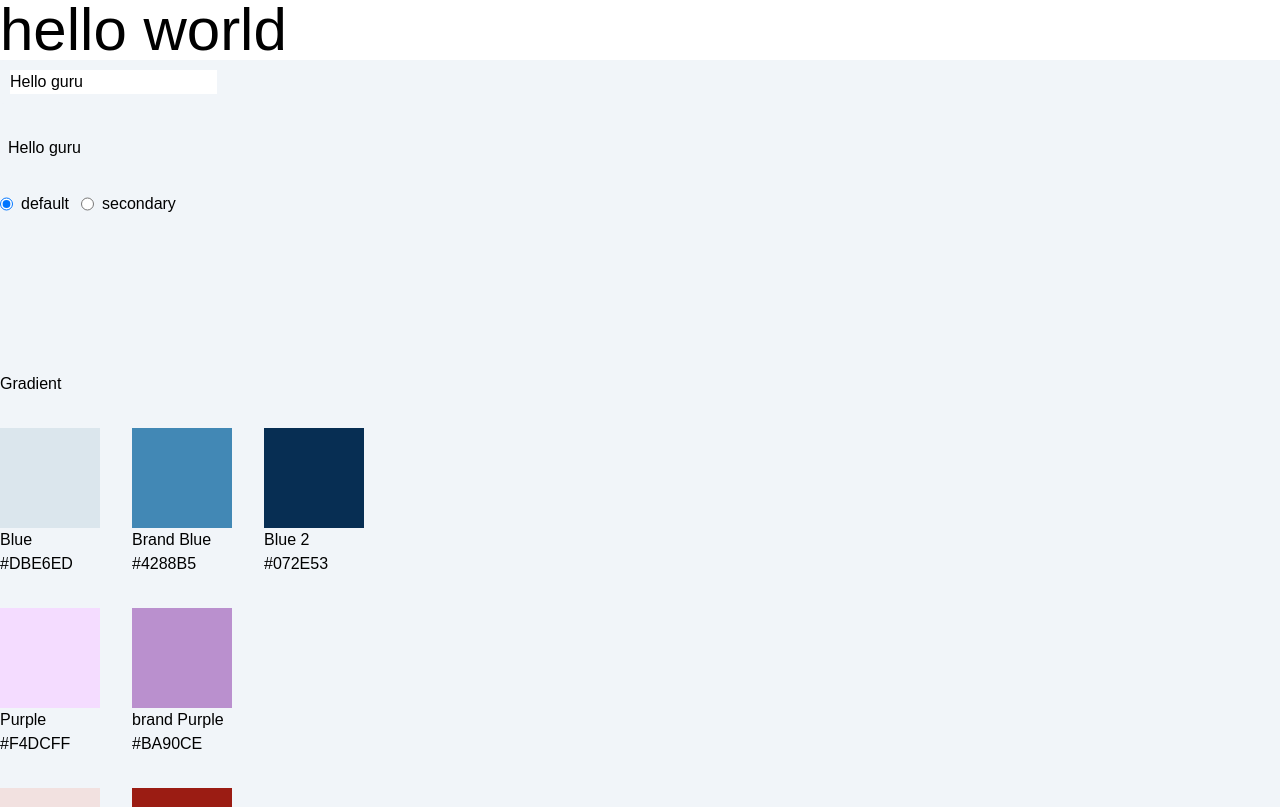
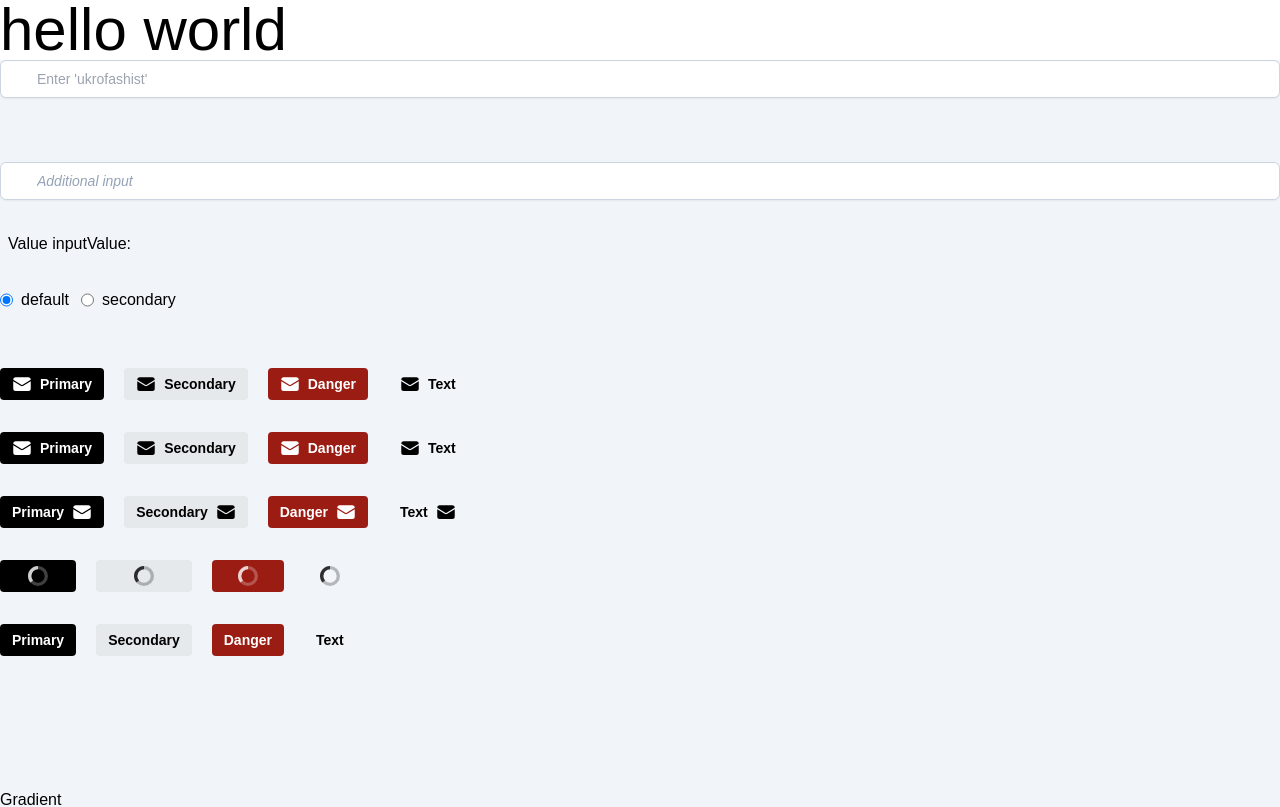
Before and after one commit to Nechaiev/Kraken, a Vue app: page / in a window 1280 px wide. Shown: the top 807 px of the page. Built offline with nearby package versions, Linux system fonts and the light colour scheme.

Commit message:
feat: pick button

```diff
--- a/src/App.vue
+++ b/src/App.vue
@@ -5,8 +5,20 @@
       :class="containerClasses"
       class="container bg-slate-100 flex flex-col gap-8 mx-auto"
   >
-    <my-input v-model="message" @setTheme="onSetTheme" />
+    <my-input
+        class="placeholder:italic placeholder:text-slate-400 block bg-white w-full border border-slate-300 rounded-md py-2 pl-9 pr-3 shadow-sm focus:outline-none focus:border-sky-500 focus:ring-sky-500 focus:ring-1 sm:text-sm"
+        v-model="message"
+        @setTheme="onSetTheme"
+    />
     <p class="pl-2">{{ message }}</p>
+
+    <input
+        class="placeholder:italic placeholder:text-slate-400 block bg-white w-full border border-slate-300 rounded-md py-2 pl-9 pr-3 shadow-sm focus:outline-none focus:border-sky-500 focus:ring-sky-500 focus:ring-1 sm:text-sm"
+        v-model="message"
+        placeholder="Additional input"
+    />
+    <p class="pl-2">Value inputValue: {{ message }}</p>
+
     <div class="mb-6 flex flex-wrap gap-3">
       <label v-for="theme in themes" :key="theme" class="flex flex-wrap gap-2">
         <input
@@ -19,12 +31,44 @@
         <span>{{ theme }}</span>
       </label>
     </div>
+    <div class="flex gap-5">
+      <my-button intent="primary" :left-icon="EnvelopeIcon">Primary</my-button>
+      <my-button intent="secondary" :left-icon="EnvelopeIcon">Secondary</my-button>
+      <my-button intent="danger" :left-icon="EnvelopeIcon">Danger</my-button>
+      <my-button intent="text" :left-icon="EnvelopeIcon">Text</my-button>
+    </div>
+    <div class="flex gap-5">
+      <my-button disabled intent="primary" :left-icon="EnvelopeIcon">Primary</my-button>
+      <my-button disabled intent="secondary" :left-icon="EnvelopeIcon">Secondary</my-button>
+      <my-button disabled intent="danger" :left-icon="EnvelopeIcon">Danger</my-button>
+      <my-button disabled intent="text" :left-icon="EnvelopeIcon">Text</my-button>
+    </div>
+    <div class="flex gap-5">
+      <my-button intent="primary" :right-icon="EnvelopeIcon">Primary</my-button>
+      <my-button intent="secondary" :right-icon="EnvelopeIcon">Secondary</my-button>
+      <my-button intent="danger" :right-icon="EnvelopeIcon">Danger</my-button>
+      <my-button intent="text" :right-icon="EnvelopeIcon">Text</my-button>
+    </div>
+    <div class="flex gap-5">
+      <my-button intent="primary" loading>Primary</my-button>
+      <my-button intent="secondary" loading>Secondary</my-button>
+      <my-button intent="danger" loading>Danger</my-button>
+      <my-button intent="text" loading>Text</my-button>
+    </div>
+    <div class="flex gap-5">
+      <my-button intent="primary">Primary</my-button>
+      <my-button intent="secondary">Secondary</my-button>
+      <my-button intent="danger">Danger</my-button>
+      <my-button intent="text">Text</my-button>
+    </div>
+
+
     <ul class="flex flex-wrap gap-8">
-      <color-card title="Gradient" classColor="bg-gradient" />
+      <color-card title="Gradient" classColor="bg-gradient"/>
     </ul>
 
     <ul class="flex flex-wrap gap-8">
-      <color-card title="Blue" classColor="bg-blue" description="#DBE6ED" />
+      <color-card title="Blue" classColor="bg-blue" description="#DBE6ED"/>
       <color-card
           title="Brand Blue"
           classColor="bg-brandBlue"
@@ -38,7 +82,7 @@
     </ul>
 
     <ul class="flex flex-wrap gap-8">
-      <color-card title="Purple" classColor="bg-purple" description="#F4DCFF" />
+      <color-card title="Purple" classColor="bg-purple" description="#F4DCFF"/>
       <color-card
           title="brand Purple"
           classColor="bg-brandPurple"
@@ -47,7 +91,7 @@
     </ul>
 
     <ul class="flex flex-wrap gap-8">
-      <color-card title="red" classColor="bg-red" description="#F2E1E0" />
+      <color-card title="red" classColor="bg-red" description="#F2E1E0"/>
       <color-card
           title="red 2"
           classColor="bg-redSecond"
@@ -56,7 +100,7 @@
     </ul>
 
     <ul class="flex flex-wrap gap-8">
-      <color-card title="Green" classColor="bg-green" description="#D1E7DD" />
+      <color-card title="Green" classColor="bg-green" description="#D1E7DD"/>
       <color-card
           title="green 2"
           classColor="bg-greenSecond"
@@ -65,7 +109,7 @@
     </ul>
 
     <ul class="flex flex-wrap gap-8">
-      <color-card title="Gold" classColor="bg-gold" description="#FFF3CD" />
+      <color-card title="Gold" classColor="bg-gold" description="#FFF3CD"/>
       <color-card
           title="Gold 2"
           classColor="bg-goldSecond"
@@ -74,8 +118,8 @@
     </ul>
 
     <ul class="flex flex-wrap gap-8">
-      <color-card title="Light" classColor="bg-light" description="#FFFFFF" />
-      <color-card title="Gray" classColor="bg-gray" description="#F6F6FA" />
+      <color-card title="Light" classColor="bg-light" description="#FFFFFF"/>
+      <color-card title="Gray" classColor="bg-gray" description="#F6F6FA"/>
       <color-card
           title="gray 2"
           classColor="bg-graySecond"
@@ -94,7 +138,7 @@
     </ul>
 
     <ul class="flex flex-wrap gap-8">
-      <color-card title="Dark" classColor="bg-dark" description="#0E3046" />
+      <color-card title="Dark" classColor="bg-dark" description="#0E3046"/>
       <color-card
           title="Dark 2"
           classColor="bg-darkSecond"
@@ -110,12 +154,15 @@
 </template>
 
 <script setup>
+import MyButton from "@/components/MyButton.vue";
 import ColorCard from "@/components/ColorCard.vue";
 import MyInput from "@/components/MyInput.vue";
-import { ref, computed } from "vue";
+import {EnvelopeIcon} from '@heroicons/vue/24/solid';
+import {ref, computed} from "vue";
 
-const message = ref("Hello guru");
+const isDisabled = ref(true);
 
+const message = ref("");
 const containerClasses = computed(() => {
   const classes = [];
   if (selectedTheme.value === "secondary") {
--- /dev/null
+++ b/src/components/MyButton.vue
@@ -0,0 +1,76 @@
+<template>
+  <component
+      :is="props.as"
+      :disabled="props.disabled"
+      :class="buttonClass">
+
+    <svg v-if="props.loading" class="animate-spin h-5 w-5 absolute"
+         xmlns="http://www.w3.org/2000/svg"
+         fill="none"
+         viewBox="0 0 24 24">
+      <circle class="opacity-25" cx="12" cy="12" r="10" stroke="currentColor" stroke-width="4"></circle>
+      <path class="opacity-75" fill="currentColor"
+            d="M4 12a8 8 0 018-8V0C5.373 0 0 5.373 0 12h4zm2 5.291A7.962 7.962 0 014 12H0c0 3.042 1.135 5.824 3 7.938l3-2.647z"></path>
+    </svg>
+
+    <component
+        :is="props.leftIcon"
+        :class="[
+            'w-5 h-5 mr-2',
+            props.loading && 'invisible'
+            ]"
+
+    />
+    <span :class="[
+            props.loading && 'invisible'
+            ]">
+      <slot/>
+    </span>
+    <component
+        :is="props.rightIcon"
+        :class="[
+            'w-5 h-5 ml-2',
+            props.loading && 'invisible'
+            ]"/>
+  </component>
+</template>
+
+<script setup>
+import {defineProps, computed} from "vue";
+import { cva } from "class-variance-authority";
+
+const buttonClass = computed(() => {
+  return cva("inline-flex justify-center items-center text-sm rounded min-h-[32px] px-3 py-0.5 font-semibold ", {
+    variants: {
+      intent: {
+        primary: "bg-black text-white hover:bg-gray-800",
+        secondary: "bg-black/5 hover:bg-black/10 text-gray-600",
+        danger: "bg-redSecond text-white hover:bg-red-500",
+        text: "text-gray-700 hover:bg-black/5"
+      },
+      disabled: {
+        true: "!bg-gray-100 !text-gray-400 cursor-not-allowed"
+      }
+    }
+  })({
+    intent: props.intent,
+    disabled: props.disabled,
+  })
+})
+
+const props = defineProps({
+  leftIcon: Object,
+  rightIcon: Object,
+  loading: Boolean,
+  disabled: Boolean,
+  as: {
+    type: [String, Object],
+    default: 'button',
+  },
+  intent: {
+    type: String,
+    validator: (val) => ["primary", "secondary", "danger", "text"].includes(val),
+    default: "secondary"
+  },
+})
+</script>
```
Also changed, not shown: package.json (+5 -2 lines), 1 other file (tests, documents, lock files or other folders). Lines whose indentation alone changed are shown as unchanged.
